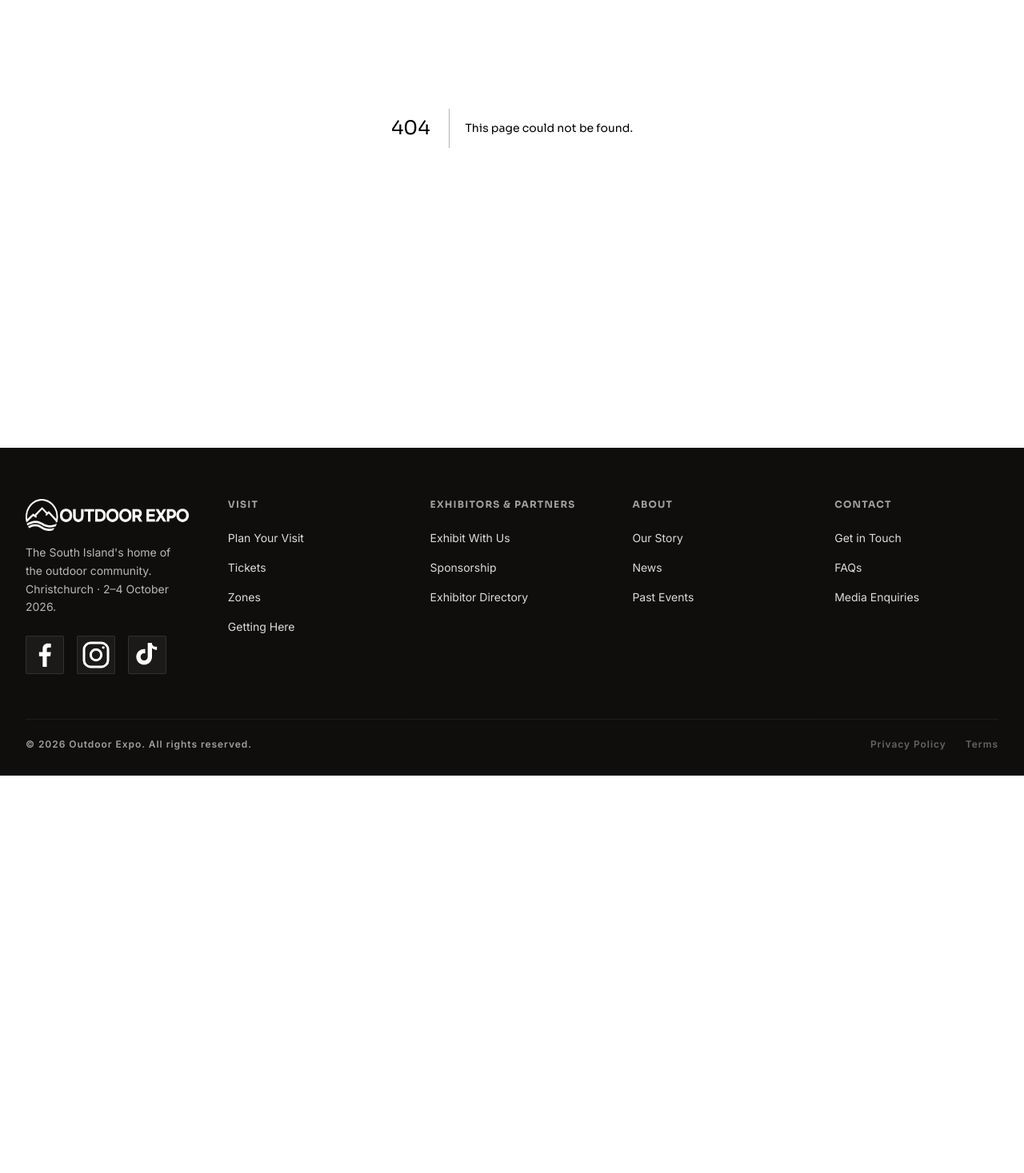
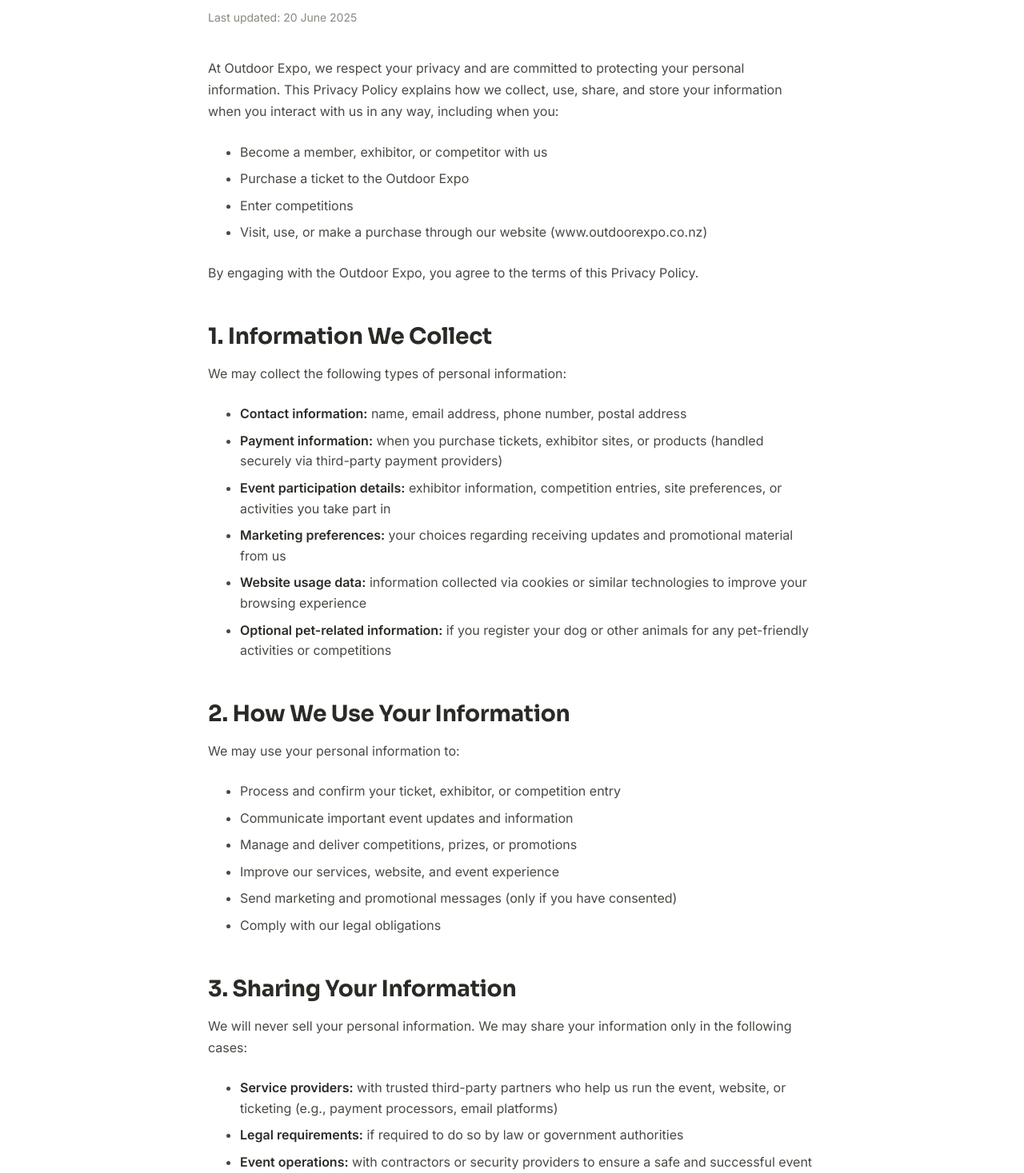
Before and after one commit to OutdoorExpo/outdoor-expo-site, a Next.js app: page /privacy in a window 1280 px wide. Before the commit this address had no page. Shown: the part 321-1788 px from the top of the page at 80% size. Before the commit the page ends 1291 px from the top, so only its background shows below. Built offline with nearby package versions, Linux system fonts and the light colour scheme.

Commit message:
Add Privacy Policy page

```diff
--- /dev/null
+++ b/app/privacy/page.tsx
@@ -0,0 +1,146 @@
+import { LegalLayout } from "@/components/LegalLayout";
+
+export const metadata = {
+  title: "Privacy Policy",
+  description:
+    "How Outdoor Expo collects, uses, shares, and stores your personal information.",
+};
+
+export default function PrivacyPage() {
+  return (
+    <LegalLayout title="Privacy Policy" lastUpdated="20 June 2025">
+      <p>
+        At Outdoor Expo, we respect your privacy and are committed to protecting
+        your personal information. This Privacy Policy explains how we collect,
+        use, share, and store your information when you interact with us in any
+        way, including when you:
+      </p>
+      <ul>
+        <li>Become a member, exhibitor, or competitor with us</li>
+        <li>Purchase a ticket to the Outdoor Expo</li>
+        <li>Enter competitions</li>
+        <li>
+          Visit, use, or make a purchase through our website (www.outdoorexpo.co.nz)
+        </li>
+      </ul>
+      <p>By engaging with the Outdoor Expo, you agree to the terms of this Privacy Policy.</p>
+
+      <h2>1. Information We Collect</h2>
+      <p>We may collect the following types of personal information:</p>
+      <ul>
+        <li>
+          <strong>Contact information:</strong> name, email address, phone number, postal address
+        </li>
+        <li>
+          <strong>Payment information:</strong> when you purchase tickets, exhibitor sites, or products (handled securely via third-party payment providers)
+        </li>
+        <li>
+          <strong>Event participation details:</strong> exhibitor information, competition entries, site preferences, or activities you take part in
+        </li>
+        <li>
+          <strong>Marketing preferences:</strong> your choices regarding receiving updates and promotional material from us
+        </li>
+        <li>
+          <strong>Website usage data:</strong> information collected via cookies or similar technologies to improve your browsing experience
+        </li>
+        <li>
+          <strong>Optional pet-related information:</strong> if you register your dog or other animals for any pet-friendly activities or competitions
+        </li>
+      </ul>
+
+      <h2>2. How We Use Your Information</h2>
+      <p>We may use your personal information to:</p>
+      <ul>
+        <li>Process and confirm your ticket, exhibitor, or competition entry</li>
+        <li>Communicate important event updates and information</li>
+        <li>Manage and deliver competitions, prizes, or promotions</li>
+        <li>Improve our services, website, and event experience</li>
+        <li>Send marketing and promotional messages (only if you have consented)</li>
+        <li>Comply with our legal obligations</li>
+      </ul>
+
+      <h2>3. Sharing Your Information</h2>
+      <p>
+        We will never sell your personal information. We may share your information only in the following cases:
+      </p>
+      <ul>
+        <li>
+          <strong>Service providers:</strong> with trusted third-party partners who help us run the event, website, or ticketing (e.g., payment processors, email platforms)
+        </li>
+        <li>
+          <strong>Legal requirements:</strong> if required to do so by law or government authorities
+        </li>
+        <li>
+          <strong>Event operations:</strong> with contractors or security providers to ensure a safe and successful event
+        </li>
+      </ul>
+
+      <h2>4. Storing &amp; Protecting Your Information</h2>
+      <p>
+        We store your personal information securely and take reasonable measures to protect it against loss, misuse, or unauthorised access.
+      </p>
+      <p>
+        Payment information is processed through secure third-party systems and is not stored by us.
+      </p>
+      <p>
+        We retain personal information only as long as necessary to provide our services or meet legal requirements.
+      </p>
+
+      <h2>5. Cookies &amp; Website Tracking</h2>
+      <p>Our website uses cookies and similar technologies to:</p>
+      <ul>
+        <li>Enhance your browsing experience</li>
+        <li>Understand visitor behaviour and improve website performance</li>
+        <li>Support ticket sales, competition entries, and other online features</li>
+      </ul>
+      <p>
+        You can control cookie settings through your browser, but disabling cookies may limit some website functionality.
+      </p>
+
+      <h2>6. Children &amp; Families</h2>
+      <p>
+        We welcome families at the Outdoor Expo and may collect limited information about children under 16 (for example, when entering competitions). This information will only be used for the purpose it was collected and with the consent of a parent or guardian. We do not knowingly use children&rsquo;s information for marketing. Parents or guardians may contact us at any time to request access, correction, or deletion of their child&rsquo;s information.
+      </p>
+
+      <h2>7. Dogs &amp; Animals</h2>
+      <p>
+        The Outdoor Expo is dog-friendly. If you choose to bring or register your dog (or other animals) for activities, competitions, or promotions, we may collect basic details such as your name, your pet&rsquo;s name, and activity preferences. This information will only be used for the purpose of managing pet-related activities at the Expo and will not be shared or used for marketing without your consent. Pet owners remain responsible for their animals at all times.
+      </p>
+
+      <h2>8. Photography &amp; Media</h2>
+      <p>
+        By attending the Outdoor Expo, you consent to photography, video, and other media recording at the event. These may be used by Outdoor Expo for promotional, marketing, or archival purposes in print, digital, or online formats. If you do not wish yourself, your children, or your animals to be photographed or filmed, please notify our team at the event. While we will take reasonable steps to respect your request, we cannot guarantee complete exclusion from wide crowd shots.
+      </p>
+
+      <h2>9. Your Rights</h2>
+      <p>Under the New Zealand Privacy Act 2020, you have the right to:</p>
+      <ul>
+        <li>Request access to the personal information we hold about you</li>
+        <li>Ask for corrections if the information is inaccurate or incomplete</li>
+        <li>Withdraw your consent to marketing communications at any time</li>
+        <li>Request deletion of your personal data where applicable</li>
+      </ul>
+      <p>To exercise your rights, please contact us at the details below.</p>
+
+      <h2>10. Third-Party Links</h2>
+      <p>
+        Our website or communications may contain links to third-party sites. Please note we are not responsible for the privacy practices of those websites.
+      </p>
+
+      <h2>11. Contact Us</h2>
+      <p>
+        If you have any questions about this Privacy Policy, or if you would like to exercise your privacy rights, please contact us:
+      </p>
+      <p>
+        <strong>Outdoor Expo</strong>
+        <br />
+        Email:{" "}
+        <a href="mailto:info@outdoorexpo.co.nz">info@outdoorexpo.co.nz</a>
+        <br />
+        Post: PO Box 1455, Christchurch, 8140
+        <br />
+        Website: www.outdoorexpo.co.nz
+      </p>
+    </LegalLayout>
+  );
+}
```
